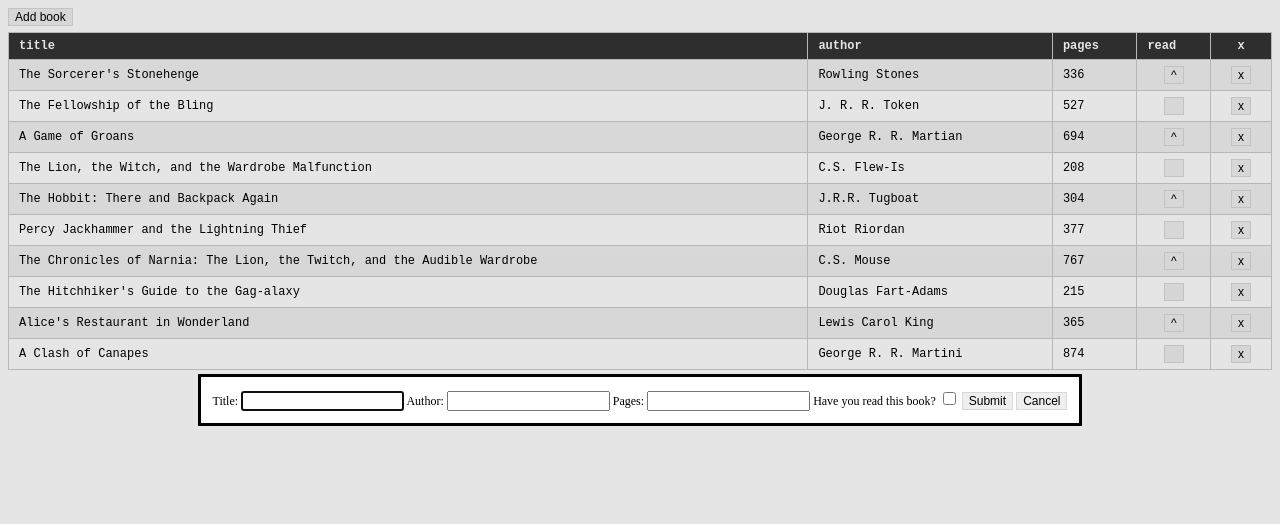
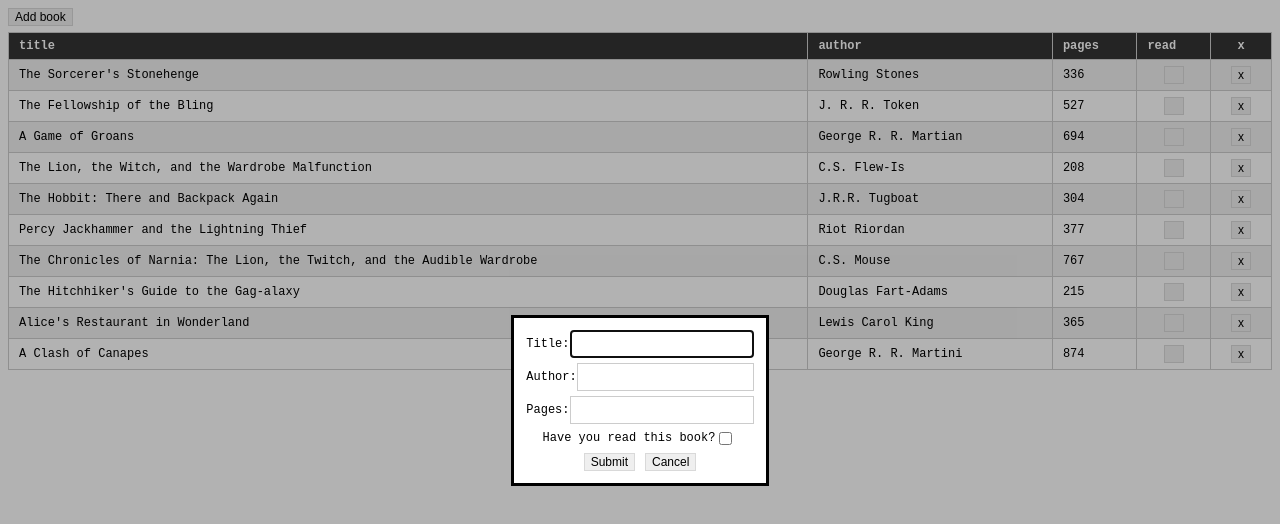
Before and after one commit to miguelruizc/odin-library, a plain HTML site: page index.html in a window 1280 px wide. Both pictures are taken after a click on the button "Add book". Drawn offline with Linux system fonts and the light colour scheme.

Commit message:
Add final styles

```diff
--- a/index.html
+++ b/index.html
@@ -11,16 +11,26 @@
     <div>
         <dialog id="modal-form">
             <form id="form">
+                <div>
                     <label for="title">Title:</label>
                     <input type="text" id="title" required>
+                </div>
+                <div>
                     <label for="author">Author:</label>
                     <input type="text" id="author" required>
+                </div>
+                <div>
                     <label for="pages">Pages:</label>
                     <input type="number" id="pages" required>
+                </div>
+                <div>
                     <label for="read">Have you read this book?</label>
                     <input type="checkbox" id="read">
+                </div>
+                <div class="form-buttons">
                     <button type="submit" id="submit">Submit</button>
                     <button type="reset" id="cancel">Cancel</button>
+                </div>
             </form>
         </dialog>
 
--- a/index.js
+++ b/index.js
@@ -154,15 +154,15 @@ function setEventListeners() {
 
 // Program starts here:
 const myLibrary =  [];
-myLibrary.push(new Book("The Sorcerer's Stonehenge", "Rowling Stones", 336, true));
+myLibrary.push(new Book("The Sorcerer's Stonehenge", "Rowling Stones", 336, false));
 myLibrary.push(new Book("The Fellowship of the Bling", "J. R. R. Token", 527, false));
-myLibrary.push(new Book("A Game of Groans", "George R. R. Martian", 694, true));
+myLibrary.push(new Book("A Game of Groans", "George R. R. Martian", 694, false));
 myLibrary.push(new Book("The Lion, the Witch, and the Wardrobe Malfunction", "C.S. Flew-Is", 208, false));
-myLibrary.push(new Book("The Hobbit: There and Backpack Again", "J.R.R. Tugboat", 304, true));
+myLibrary.push(new Book("The Hobbit: There and Backpack Again", "J.R.R. Tugboat", 304, false));
 myLibrary.push(new Book("Percy Jackhammer and the Lightning Thief", "Riot Riordan", 377, false));
-myLibrary.push(new Book("The Chronicles of Narnia: The Lion, the Twitch, and the Audible Wardrobe", "C.S. Mouse", 767, true));
+myLibrary.push(new Book("The Chronicles of Narnia: The Lion, the Twitch, and the Audible Wardrobe", "C.S. Mouse", 767, false));
 myLibrary.push(new Book("The Hitchhiker's Guide to the Gag-alaxy", "Douglas Fart-Adams", 215, false));
-myLibrary.push(new Book("Alice's Restaurant in Wonderland", "Lewis Carol King", 365, true));
+myLibrary.push(new Book("Alice's Restaurant in Wonderland", "Lewis Carol King", 365, false));
 myLibrary.push(new Book("A Clash of Canapes", "George R. R. Martini", 874, false));
 
 setAddEventListeners();
--- a/style.css
+++ b/style.css
@@ -47,3 +47,42 @@ table {
   #addBookBtn {
     margin-bottom: 6px;
   }
+
+  form {
+    font-size: 12px;
+    font-family: monospace;
+    display: flex;
+    flex-direction: column;
+    gap: 5px;
+  }
+
+  form>div {
+    display: flex;
+    justify-content: center;
+    align-items: center;
+  }
+
+  form input[type="text"],
+  form input[type="password"],
+  form input[type="email"],
+  form input[type="number"],
+  form select,
+  form textarea {
+    padding: 6px 10px;
+    border: 1px solid #ccc;
+    box-sizing: border-box;
+    width: 100%;
+  }
+
+  form input[type="checkbox"],
+  form input[type="radio"] {
+    margin-right: 5px;
+  }
+
+  .form-buttons {
+    gap: 10px;
+  }
+
+  dialog::backdrop {
+    background-color: rgba(0, 0, 0, 0.30);
+  }
```
Lines whose indentation alone changed are shown as unchanged.
